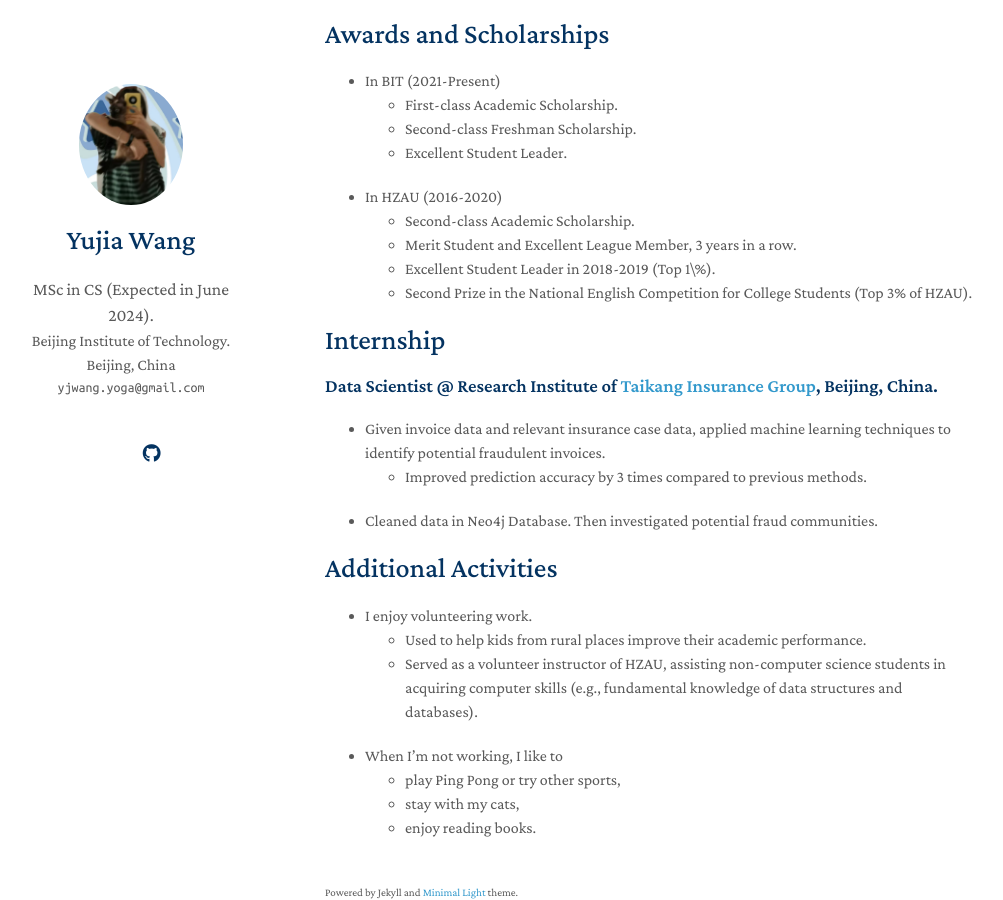
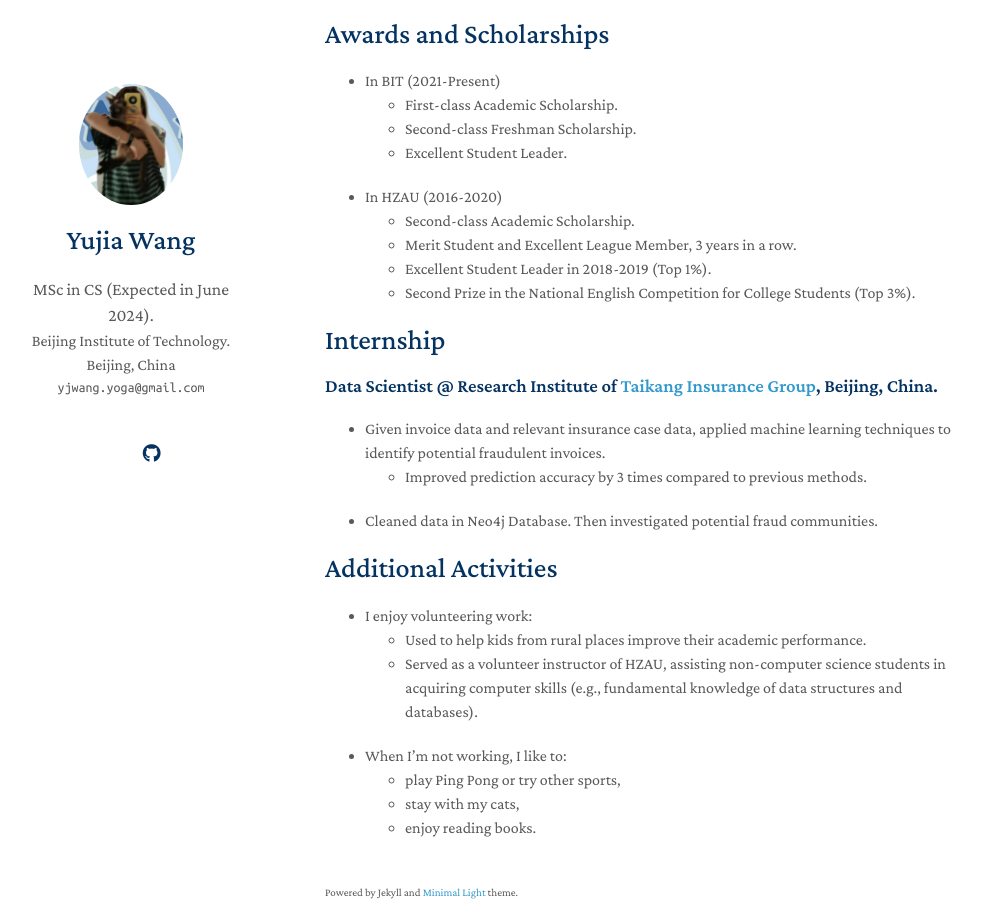
Before and after one commit to YogaWang7/YogaWang7.github.io, a Jekyll site: the page built from index.md, in a window 1280 px wide and 900 px high, scrolled down 1515 px. Shown: the whole window, without its empty margins (145-1148 px from the left). Built offline with Jekyll 4.4.1, drawn with Linux system fonts in a browser that asks for light colours; nearby versions of some CDN libraries; comment, search, counter and statistics services are not loaded; a style sheet for code colours, icons or effects is not loaded; our own code applies the rules of GitHub Pages for plain Markdown files.

Commit message:
Update index.md

```diff
--- a/index.md
+++ b/index.md
@@ -29,8 +29,8 @@ Hello! My name is Yujia Wang (CHN: 王宇佳). Now I am in my third year of grad
 - In HZAU (2016-2020)
   - Second-class Academic Scholarship.
   - Merit Student and Excellent League Member, 3 years in a row.
-  - Excellent Student Leader in 2018-2019 (Top 1\%).
-  - Second Prize in the National English Competition for College Students (Top 3% of HZAU).
+  - Excellent Student Leader in 2018-2019 (Top 1%).
+  - Second Prize in the National English Competition for College Students (Top 3%).
 
 # Internship
 ### Data Scientist @ Research Institute of [Taikang Insurance Group](https://www.taikang.com/about_en.html), Beijing, China.
@@ -39,10 +39,10 @@ Hello! My name is Yujia Wang (CHN: 王宇佳). Now I am in my third year of grad
 - Cleaned data in Neo4j Database. Then investigated potential fraud communities.
 
 # Additional Activities
-- I enjoy volunteering work.
+- I enjoy volunteering work:
   - Used to help kids from rural places improve their academic performance.
   - Served as a volunteer instructor of HZAU, assisting non-computer science students in acquiring computer skills (e.g., fundamental knowledge of data structures and databases).
-- When I'm not working, I like to
+- When I'm not working, I like to:
   - play Ping Pong or try other sports,
   - stay with my cats,
   - enjoy reading books.
```
